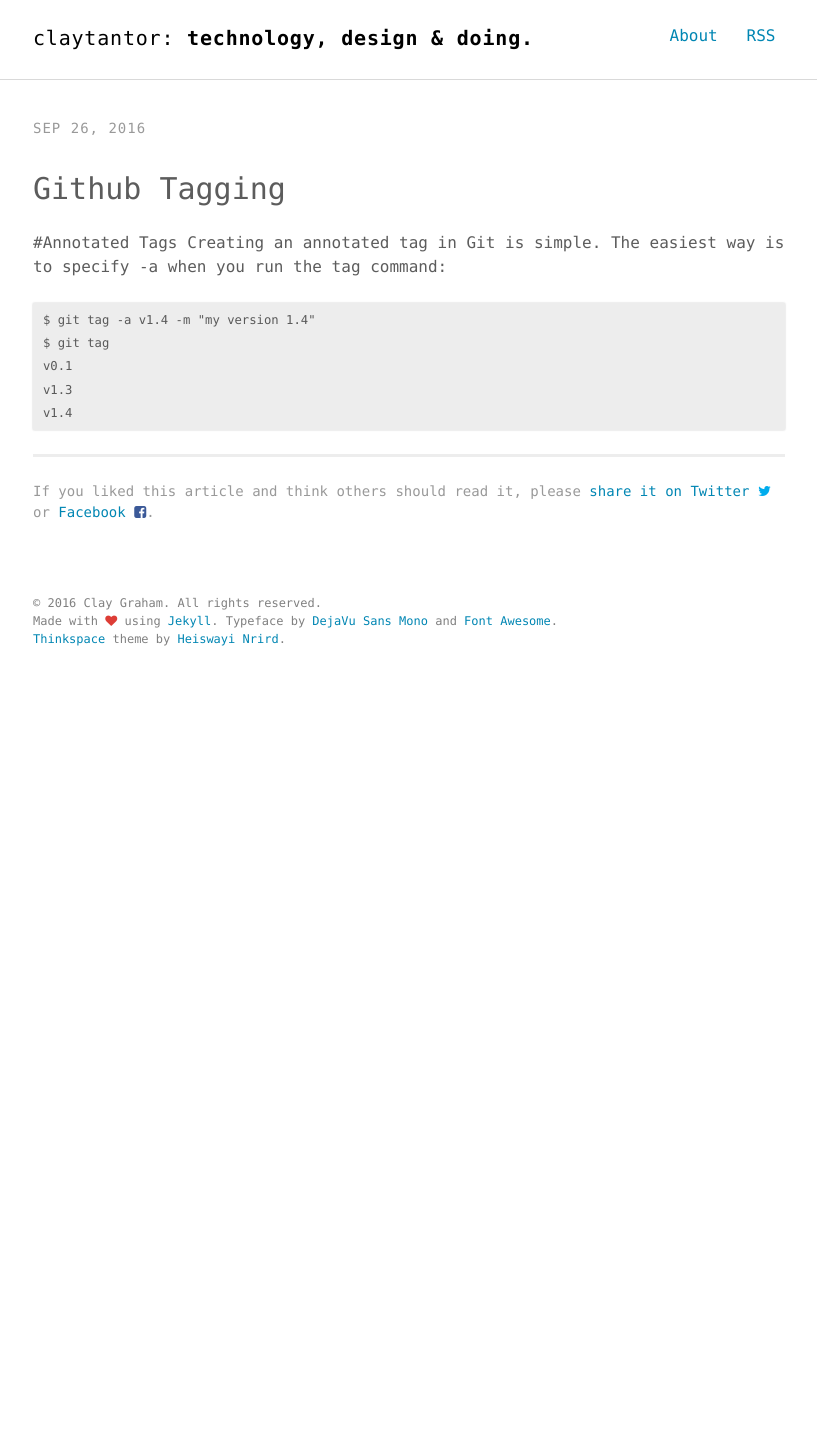
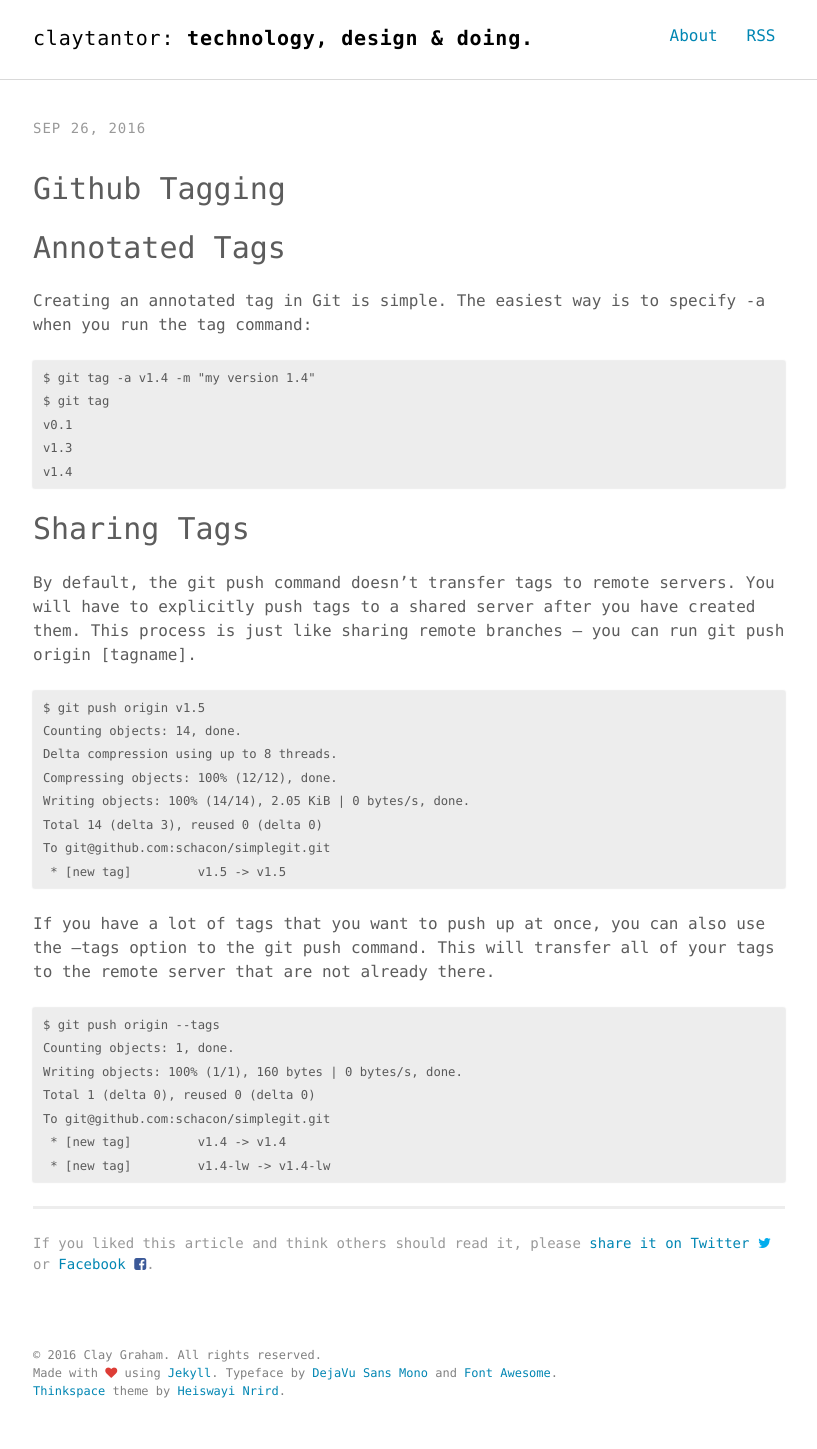
Before and after one commit to claytantor/claytantor.github.io, a Jekyll site: the page built from _posts/2016-09-26-git-tags.md, in a window 1280 px wide. Shown: the whole page, without its empty margins (231-1048 px from the left). Built offline with Jekyll 4.4.1, drawn with Linux system fonts in a browser that asks for light colours; before the commit the page ends 900 px from its top, so only the background shows below that.

Commit message:
added sharing

````diff
--- a/_posts/2016-09-26-git-tags.md
+++ b/_posts/2016-09-26-git-tags.md
@@ -6,7 +6,7 @@ categories: git
 ---
 
 
-#Annotated Tags
+# Annotated Tags
 Creating an annotated tag in Git is simple. The easiest way is to specify -a when you run the tag command:
 
 ```
@@ -16,3 +16,29 @@ v0.1
 v1.3
 v1.4
 ```
+
+# Sharing Tags
+By default, the git push command doesn’t transfer tags to remote servers. You will have to explicitly push tags to a shared server after you have created them. This process is just like sharing remote branches – you can run git push origin [tagname].
+
+```
+$ git push origin v1.5
+Counting objects: 14, done.
+Delta compression using up to 8 threads.
+Compressing objects: 100% (12/12), done.
+Writing objects: 100% (14/14), 2.05 KiB | 0 bytes/s, done.
+Total 14 (delta 3), reused 0 (delta 0)
+To git@github.com:schacon/simplegit.git
+ * [new tag]         v1.5 -> v1.5
+ ```
+
+If you have a lot of tags that you want to push up at once, you can also use the --tags option to the git push command. This will transfer all of your tags to the remote server that are not already there.
+
+```
+$ git push origin --tags
+Counting objects: 1, done.
+Writing objects: 100% (1/1), 160 bytes | 0 bytes/s, done.
+Total 1 (delta 0), reused 0 (delta 0)
+To git@github.com:schacon/simplegit.git
+ * [new tag]         v1.4 -> v1.4
+ * [new tag]         v1.4-lw -> v1.4-lw
+```
````
